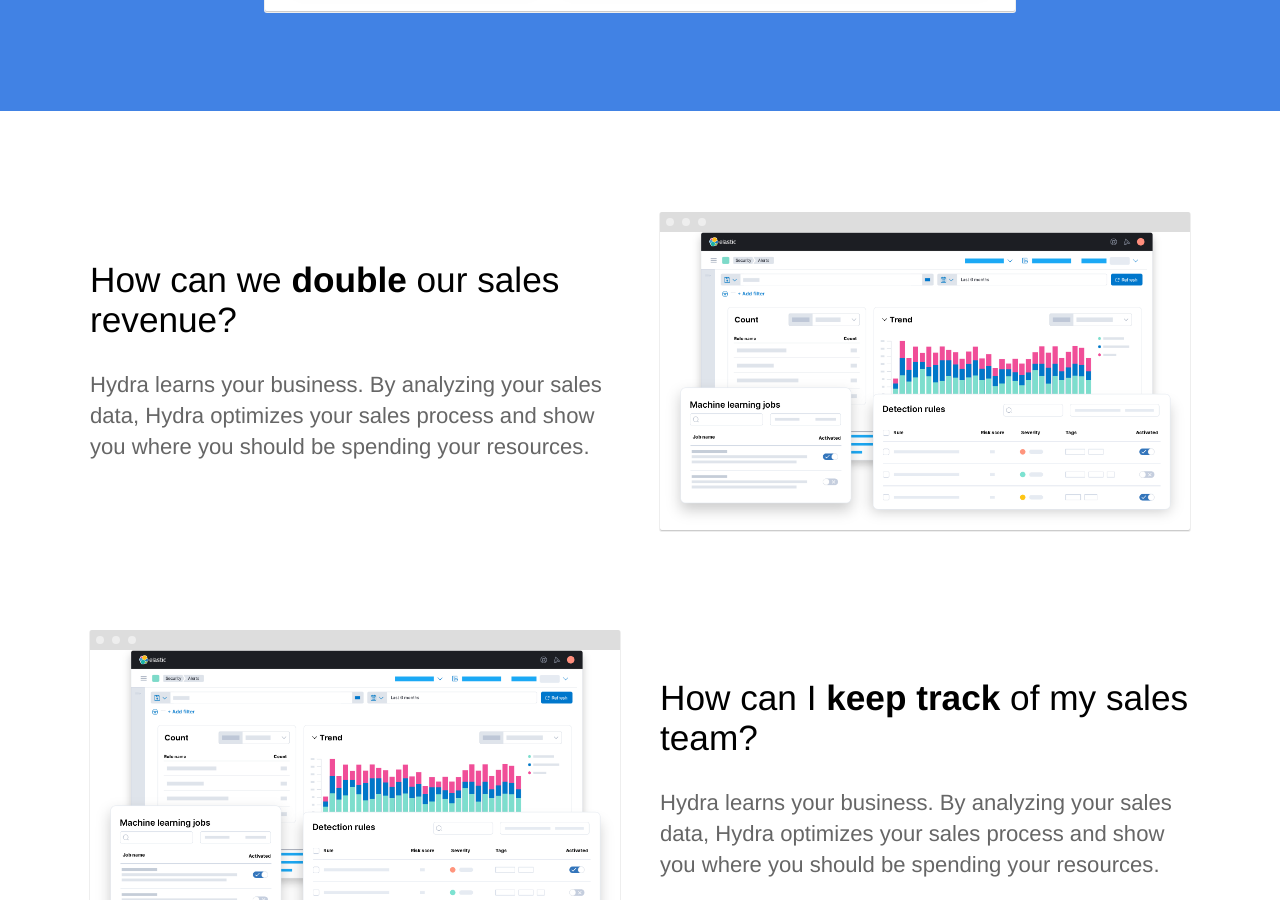
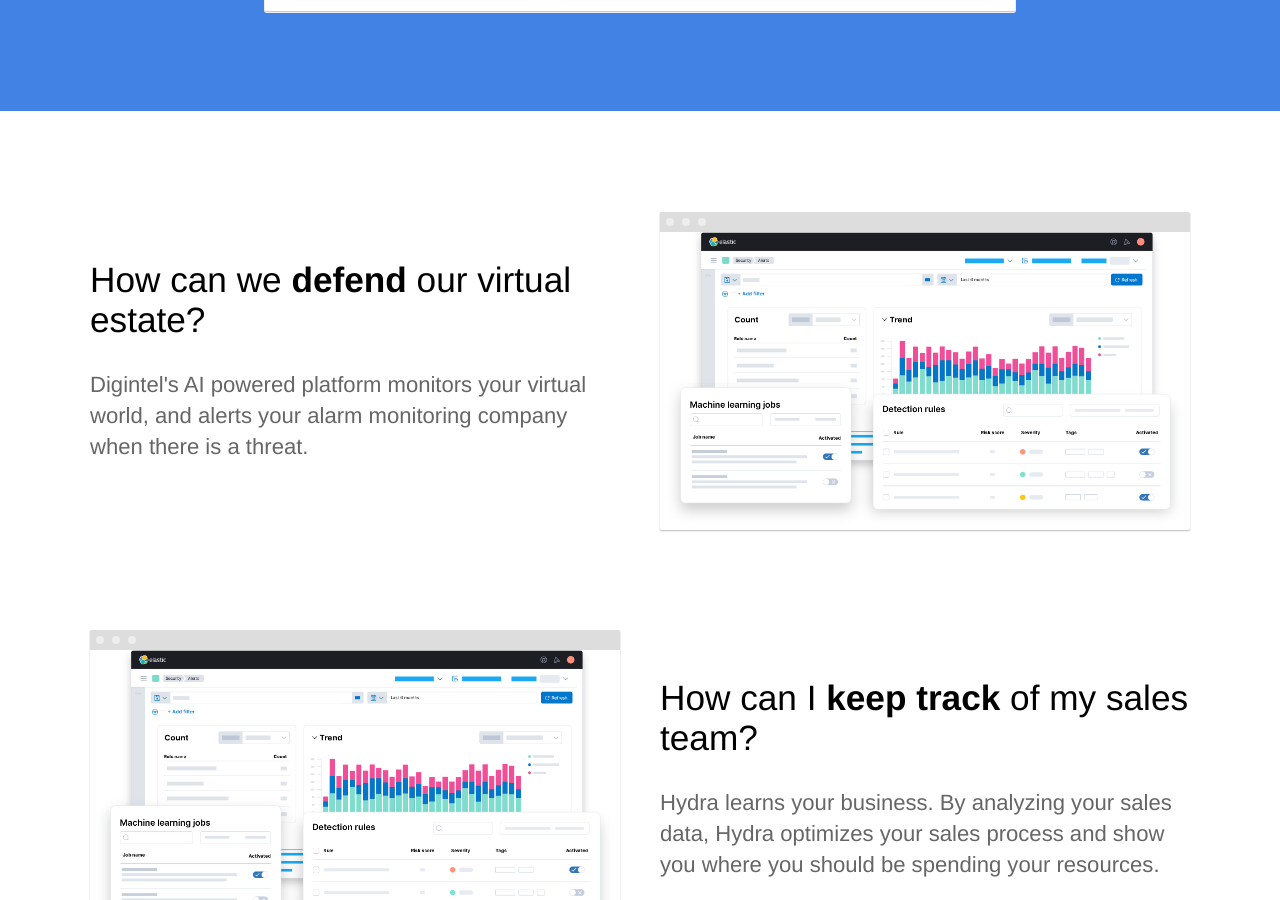
Before and after one commit to Josh-moreton/Josh-moreton.github.io, a Jekyll site: the page built from index.html, in a window 1280 px wide and 900 px high, scrolled down 775 px. Built offline with Jekyll 4.4.1, drawn with Linux system fonts in a browser that asks for light colours.

Commit message:
wording change

```diff
--- a/index.html
+++ b/index.html
@@ -17,8 +17,8 @@
 	<section>
 		<div class="container flex">
 			<div class="text editable">
-				<h2>How can we <strong>double</strong> our sales revenue?</h2>
-				<p>Hydra learns your business. By analyzing your sales data, Hydra optimizes your sales process and show you where you should be spending your resources. </p>
+				<h2>How can we <strong>defend</strong> our virtual estate?</h2>
+				<p>Digintel's AI powered platform monitors your virtual world, and alerts your alarm monitoring company when there is a threat. </p>
 			</div>
 			<div class="image">
 				<img src="{{ site.baseurl }}/images/dashboard.png" alt="Screenshot" class="screenshot editable" />
```
